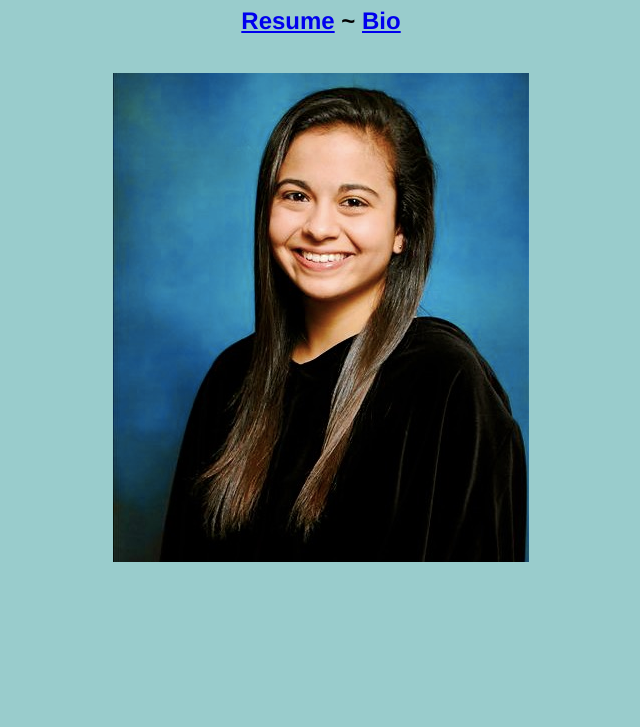
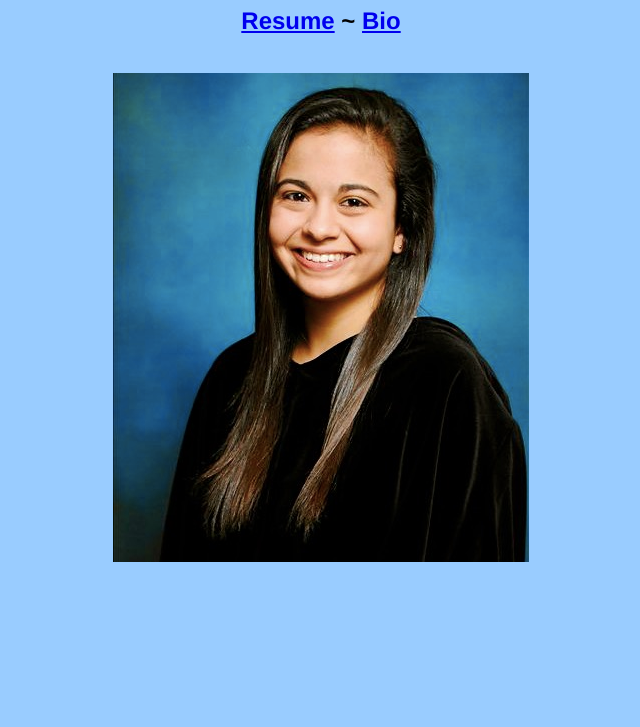
Before and after one commit to sabookire/sabookire.github.io, a plain HTML site: page index.html in a window 1280 px wide. Shown: the part 73-800 px from the top of the page, without its empty margins (319-959 px from the left). Drawn offline with Linux system fonts and the light colour scheme.

Commit message:
homepage style updates

```diff
--- a/homepage-style.css
+++ b/homepage-style.css
@@ -1,5 +1,5 @@
 body {
-	background-color: #99CCCC;
+	background-color: #99CCFF;
 }
 h1 {
 	color: black;
```
